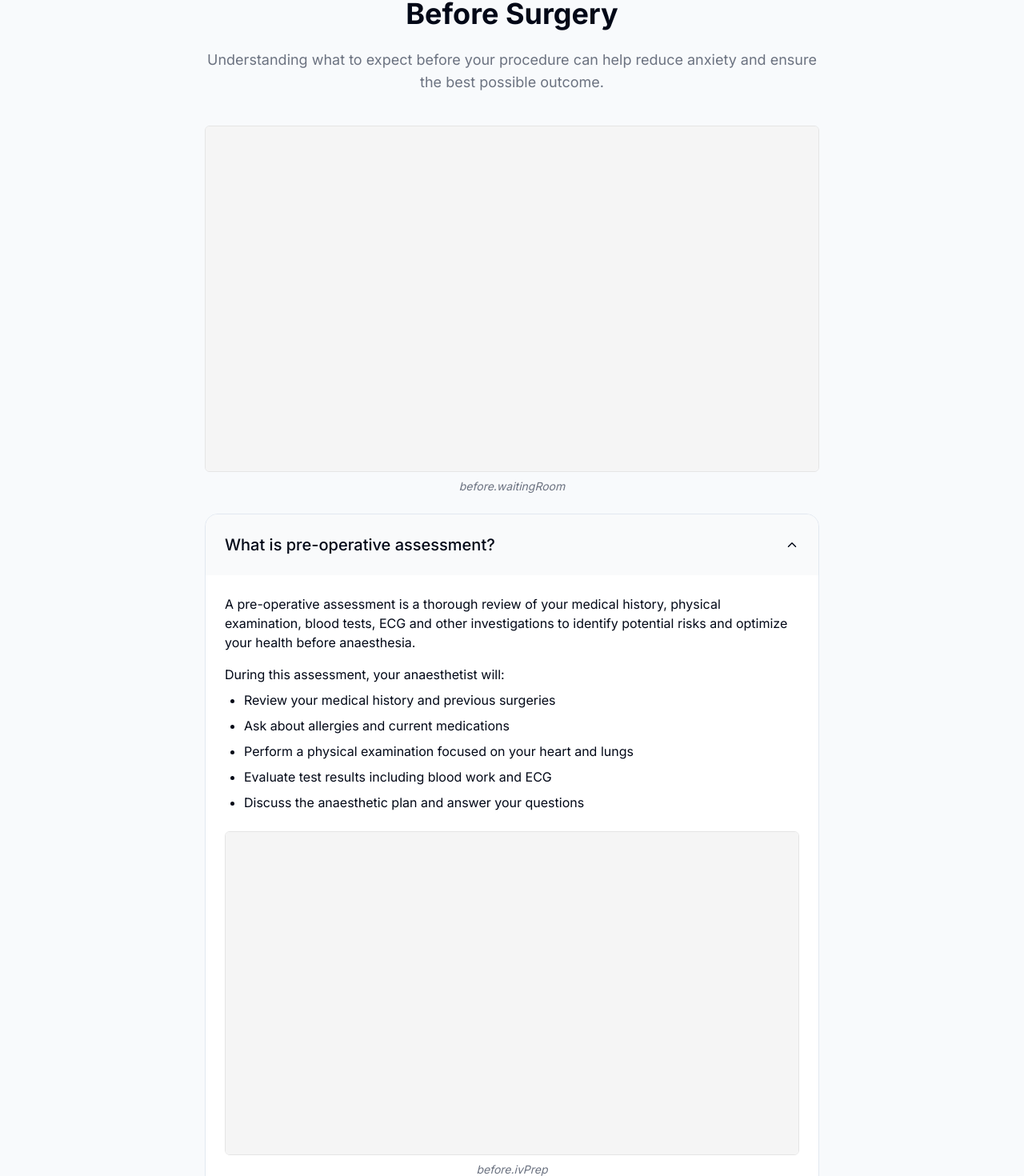
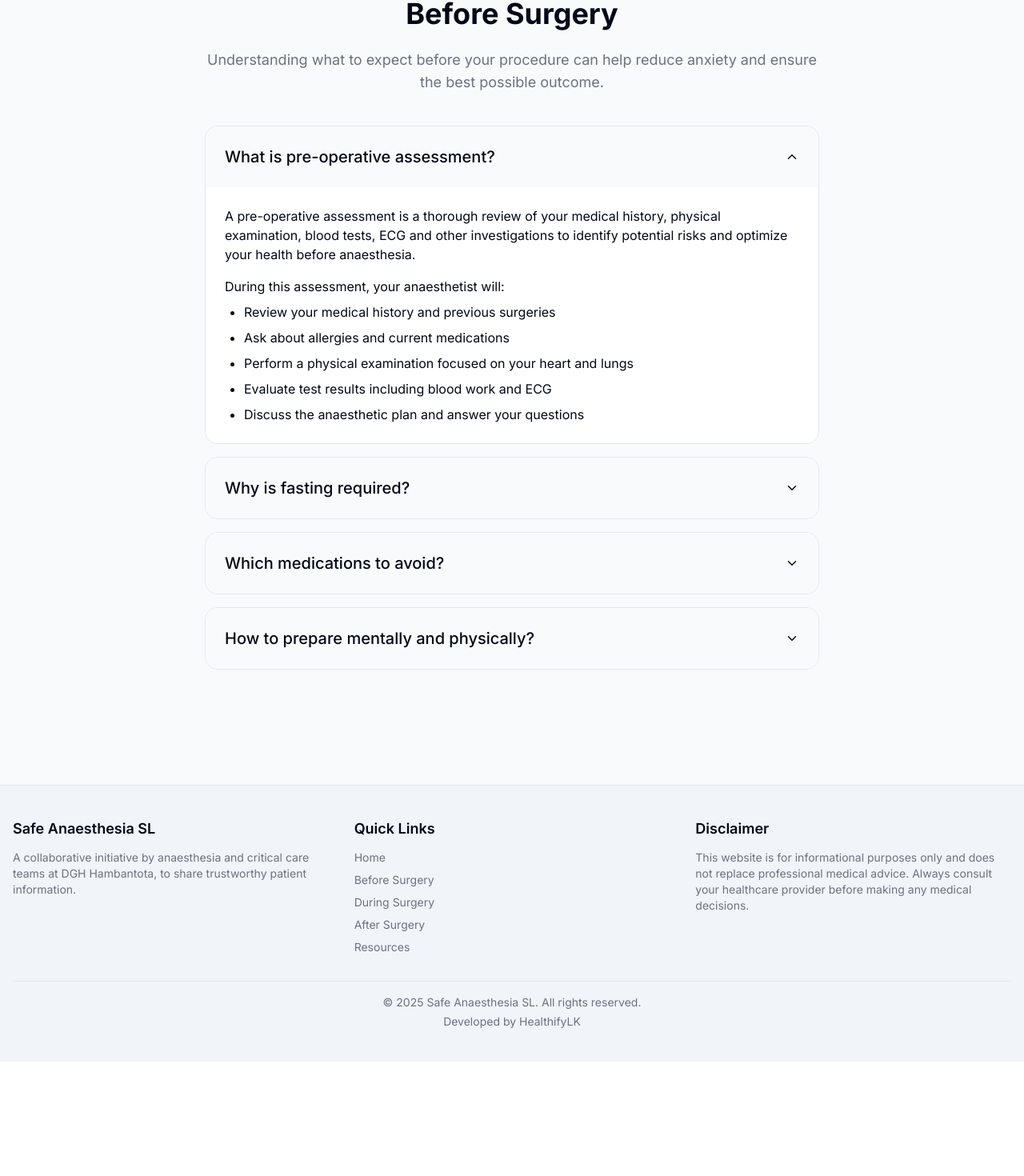
Before and after one commit to sniro23/anesthesia_info_EmbilipitiyaDGH, a React (Vite) app: page /before-surgery in a window 1280 px wide. Shown: the part 120-1590 px from the top of the page at 80% size. After the commit the page ends 1447 px from the top, so only its background shows below. Built offline with nearby package versions, Linux system fonts and the light colour scheme.

Commit message:
Remove image component
Removes the ImageSection component and all its usages.

```diff
--- a/src/components/ImageSection.tsx
+++ /dev/null
@@ -1,32 +0,0 @@
-
-import React from 'react';
-import { AspectRatio } from '@/components/ui/aspect-ratio';
-
-interface ImageSectionProps {
-  imagePath: string;
-  altText: string;
-  caption?: string;
-}
-
-const ImageSection: React.FC<ImageSectionProps> = ({
-  imagePath,
-  altText,
-  caption
-}) => {
-  return (
-    <div className="my-6">
-      <div className="overflow-hidden rounded-md border border-neutral-200">
-        <AspectRatio ratio={16 / 9} className="bg-neutral-100">
-          {/* Image removed as requested */}
-        </AspectRatio>
-      </div>
-      {caption && (
-        <p className="mt-2 text-sm text-center text-neutral-dark italic">
-          {caption}
-        </p>
-      )}
-    </div>
-  );
-};
-
-export default ImageSection;
--- a/src/pages/AfterSurgeryPage.tsx
+++ b/src/pages/AfterSurgeryPage.tsx
@@ -1,7 +1,5 @@
-
 import React from 'react';
 import QASection from '@/components/QASection';
-import ImageSection from '@/components/ImageSection';
 import { useLanguage } from '@/contexts/LanguageContext';
 
 const AfterSurgeryPage: React.FC = () => {
@@ -15,12 +13,6 @@ const AfterSurgeryPage: React.FC = () => {
       </p>
 
       <div className="max-w-3xl mx-auto">
-        <ImageSection
-          imagePath="/lovable-uploads/82af36d2-1142-4e33-9981-42de8cdebb4e.png"
-          altText="Nurse's station in recovery area"
-          caption={t('after.nursesStation')}
-        />
-
         <QASection question={t('after.qa1.question')} defaultOpen={true}>
           <p className="text-sm sm:text-base">
             {t('after.qa1.intro')}
@@ -92,12 +84,6 @@ const AfterSurgeryPage: React.FC = () => {
             </ul>
           </div>
 
-          <ImageSection
-            imagePath="/lovable-uploads/f49d3076-062b-4065-847a-37b4fc4916a3.png"
-            altText="Operating room equipment"
-            caption={t('after.recoveryEquipment')}
-          />
-
           <div className="mt-3 md:mt-4">
             <h4 className="font-semibold text-sm sm:text-base">{t('after.qa2.painManagement')}</h4>
             <ul className="list-disc pl-4 sm:pl-6 mt-1 sm:mt-2 space-y-1 sm:space-y-2 text-sm sm:text-base">
@@ -152,12 +138,6 @@ const AfterSurgeryPage: React.FC = () => {
               </li>
             </ul>
           </div>
-
-          <ImageSection
-            imagePath="/lovable-uploads/82ea82fe-4421-4b0a-b809-eb874a4bcff8.png"
-            altText="Hospital floor directory sign"
-            caption={t('after.hospitalSign')}
-          />
 
           <div className="mt-3 md:mt-4">
             <h4 className="font-semibold text-sm sm:text-base">{t('after.qa3.considerations')}</h4>
--- a/src/pages/BeforeSurgeryPage.tsx
+++ b/src/pages/BeforeSurgeryPage.tsx
@@ -1,7 +1,5 @@
-
 import React from 'react';
 import QASection from '@/components/QASection';
-import ImageSection from '@/components/ImageSection';
 import { useLanguage } from '@/contexts/LanguageContext';
 
 const BeforeSurgeryPage: React.FC = () => {
@@ -15,12 +13,6 @@ const BeforeSurgeryPage: React.FC = () => {
       </p>
 
       <div className="max-w-3xl mx-auto">
-        <ImageSection
-          imagePath="/lovable-uploads/36dbc04b-890e-45d2-9347-ca375dc5525a.png"
-          altText="Patients waiting in pre-operative area"
-          caption={t('before.waitingRoom')}
-        />
-
         <QASection question={t('before.qa1.question')} defaultOpen={true}>
           <p className="text-sm sm:text-base">
             {t('before.qa1.answer1')}
@@ -35,12 +27,6 @@ const BeforeSurgeryPage: React.FC = () => {
             <li>{t('before.qa1.list4')}</li>
             <li>{t('before.qa1.list5')}</li>
           </ul>
-
-          <ImageSection
-            imagePath="/lovable-uploads/7c19deaa-b716-4c3d-a389-bc93e760d53c.png"
-            altText="Patient with IV cannula before surgery"
-            caption={t('before.ivPrep')}
-          />
         </QASection>
 
         <QASection question={t('before.qa2.question')}>
@@ -87,12 +73,6 @@ const BeforeSurgeryPage: React.FC = () => {
               {t('before.qa3.important')}
             </p>
           </div>
-
-          <ImageSection
-            imagePath="/lovable-uploads/8e883d3d-646d-471d-8a25-e8843925875f.png"
-            altText="Elderly patient prepared for surgery"
-            caption={t('before.patientPrep')}
-          />
         </QASection>
 
         <QASection question={t('before.qa4.question')}>
--- a/src/pages/DuringSurgeryPage.tsx
+++ b/src/pages/DuringSurgeryPage.tsx
@@ -1,7 +1,5 @@
-
 import React from 'react';
 import QASection from '@/components/QASection';
-import ImageSection from '@/components/ImageSection';
 import { useLanguage } from '@/contexts/LanguageContext';
 
 const DuringSurgeryPage: React.FC = () => {
@@ -15,12 +13,6 @@ const DuringSurgeryPage: React.FC = () => {
       </p>
 
       <div className="max-w-3xl mx-auto">
-        <ImageSection
-          imagePath="/lovable-uploads/15c9e1f1-0006-410c-93d8-a9c5953cb7b0.png"
-          altText="Surgical Theater Sign"
-          caption={t('during.surgicalTheater')}
-        />
-
         <QASection question={t('during.qa1.question')} defaultOpen={true}>
           <div>
             <h4 className="font-semibold">{t('during.qa1.general')}</h4>
@@ -63,12 +55,6 @@ const DuringSurgeryPage: React.FC = () => {
               {t('during.qa2.generalEnd')}
             </p>
           </div>
-
-          <ImageSection
-            imagePath="/lovable-uploads/f7ba945f-6fef-4ad8-a617-7b481dbd61cc.png"
-            altText="Patient under anesthesia with monitoring equipment"
-            caption={t('during.patientMonitoring')}
-          />
 
           <div className="mt-4">
             <h4 className="font-semibold">{t('during.qa2.spinal')}</h4>
@@ -149,12 +135,6 @@ const DuringSurgeryPage: React.FC = () => {
         </QASection>
 
         <QASection question={t('during.qa4.question')}>
-          <ImageSection
-            imagePath="/lovable-uploads/dbda5c25-5667-4d04-bff6-865cf577d567.png"
-            altText="Anaesthesia equipment and monitors"
-            caption={t('during.equipment')}
-          />
-
           <div>
             <h4 className="font-semibold">{t('during.qa4.standard')}</h4>
             <ul className="list-disc pl-6 mt-2 space-y-1">
@@ -206,12 +186,6 @@ const DuringSurgeryPage: React.FC = () => {
             {t('during.qa5.intro')}
           </p>
 
-          <ImageSection
-            imagePath="/lovable-uploads/1972c871-c38b-4929-9994-210f4458b895.png"
-            altText="Surgical team in operating room"
-            caption={t('during.surgicalTeam')}
-          />
-
           <div className="mt-4">
             <h4 className="font-semibold">{t('during.qa5.responsibilities')}</h4>
             <ul className="list-disc pl-6 mt-2 space-y-2">
```
